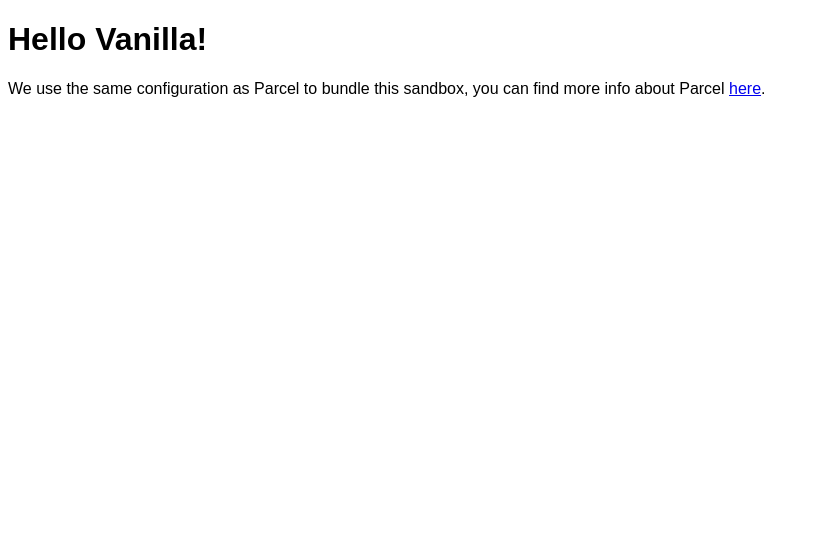
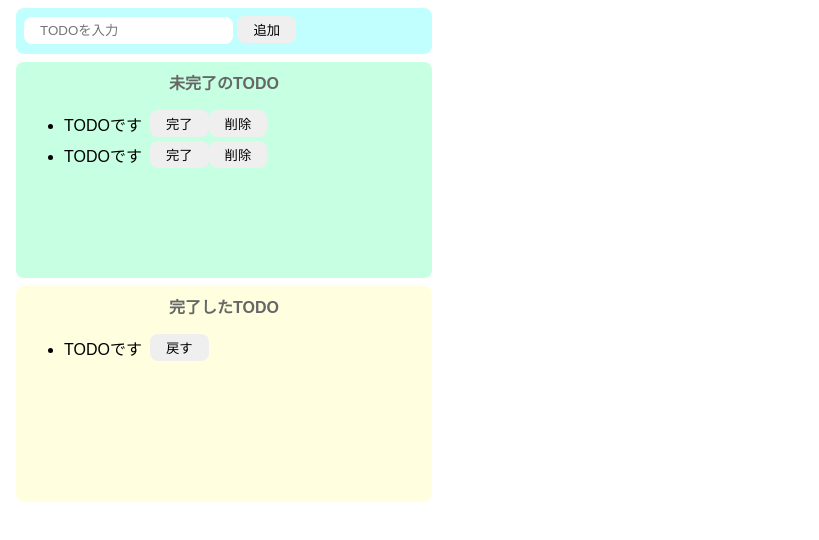
Before and after one commit to IKK-E4021/Vanilla-Todo, a website built with Parcel: page index.html in a window 1280 px wide. Shown: the whole page, without its empty margins (0-819 px from the left). Built offline with nearby package versions, Linux system fonts and the light colour scheme.

Commit message:
htmlの基本構造実装とstyleの適用

```diff
--- a/index.html
+++ b/index.html
@@ -1,16 +1,39 @@
 <!DOCTYPE html>
 <html>
+  <head>
+    <title>TODO(JS)</title>
+    <meta charset="UTF-8" />
+  </head>
 
-<head>
-	<title>Parcel Sandbox</title>
-	<meta charset="UTF-8" />
-</head>
-
-<body>
-	<div id="app"></div>
-
-	<script src="src/index.js">
-	</script>
-</body>
-
+  <body>
+    <div class="input-area">
+      <input placeholder="TODOを入力" />
+      <button>追加</button>
+    </div>
+    <div class="incomplete-area">
+      <p class="title">未完了のTODO</p>
+      <ul>
+        <div class="list-row">
+          <li>TODOです</li>
+          <button>完了</button>
+          <button>削除</button>
+        </div>
+        <div class="list-row">
+          <li>TODOです</li>
+          <button>完了</button>
+          <button>削除</button>
+        </div>
+      </ul>
+    </div>
+    <div class="complete-area">
+      <p class="title">完了したTODO</p>
+      <ul>
+        <div class="list-row">
+          <li>TODOです</li>
+          <button>戻す</button>
+        </div>
+      </ul>
+    </div>
+    <script src="src/index.js"></script>
+  </body>
 </html>
--- a/src/index.js
+++ b/src/index.js
@@ -1,10 +1 @@
 import "./styles.css";
-
-document.getElementById("app").innerHTML = `
-<h1>Hello Vanilla!</h1>
-<div>
-  We use the same configuration as Parcel to bundle this sandbox, you can find more
-  info about Parcel
-  <a href="https://parceljs.org" target="_blank" rel="noopener noreferrer">here</a>.
-</div>
-`;
--- a/src/styles.css
+++ b/src/styles.css
@@ -1,3 +1,66 @@
 body {
   font-family: sans-serif;
 }
+
+input {
+  border-radius: 8px;
+  border: none;
+  padding: 6px 16px;
+  outline: none;
+}
+
+button {
+  border-radius: 8px;
+  border: none;
+  padding: 4px 16px;
+}
+
+li {
+  margin-right: 8px;
+}
+
+button:hover {
+  background-color: #ff7fff;
+  color: #fff;
+  cursor: pointer;
+}
+
+.input-area {
+  background-color: #c1ffff;
+  width: 400px;
+  height: 30px;
+  padding: 8px;
+  margin: 8px;
+  border-radius: 8px;
+}
+
+.incomplete-area {
+  background-color: #c6ffe2;
+  width: 400px;
+  min-height: 200px;
+  padding: 8px;
+  margin: 8px;
+  border-radius: 8px;
+}
+
+.complete-area {
+  background-color: #ffffe0;
+  width: 400px;
+  min-height: 200px;
+  padding: 8px;
+  margin: 8px;
+  border-radius: 8px;
+}
+
+.title {
+  text-align: center;
+  margin-top: 0;
+  font-weight: bold;
+  color: #666;
+}
+
+.list-row {
+  display: flex;
+  align-items: center;
+  padding-bottom: 4px;
+}
```
